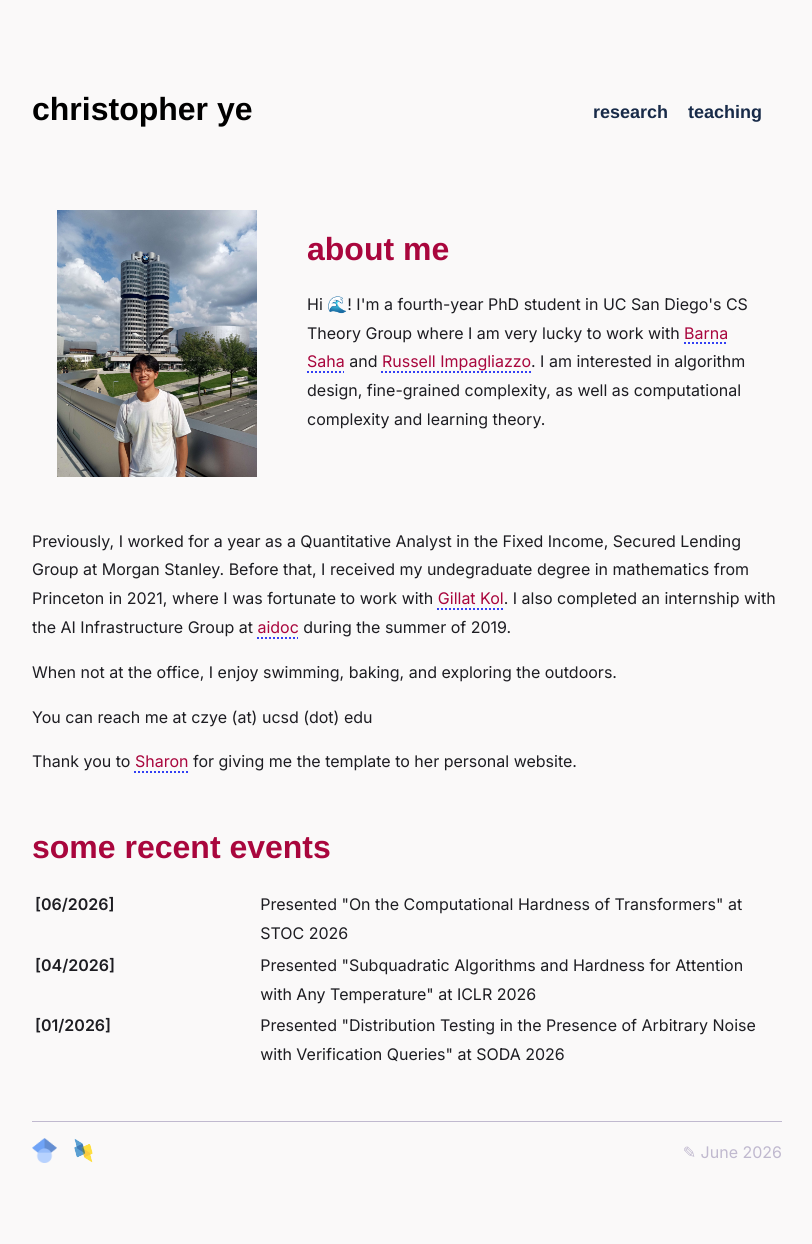
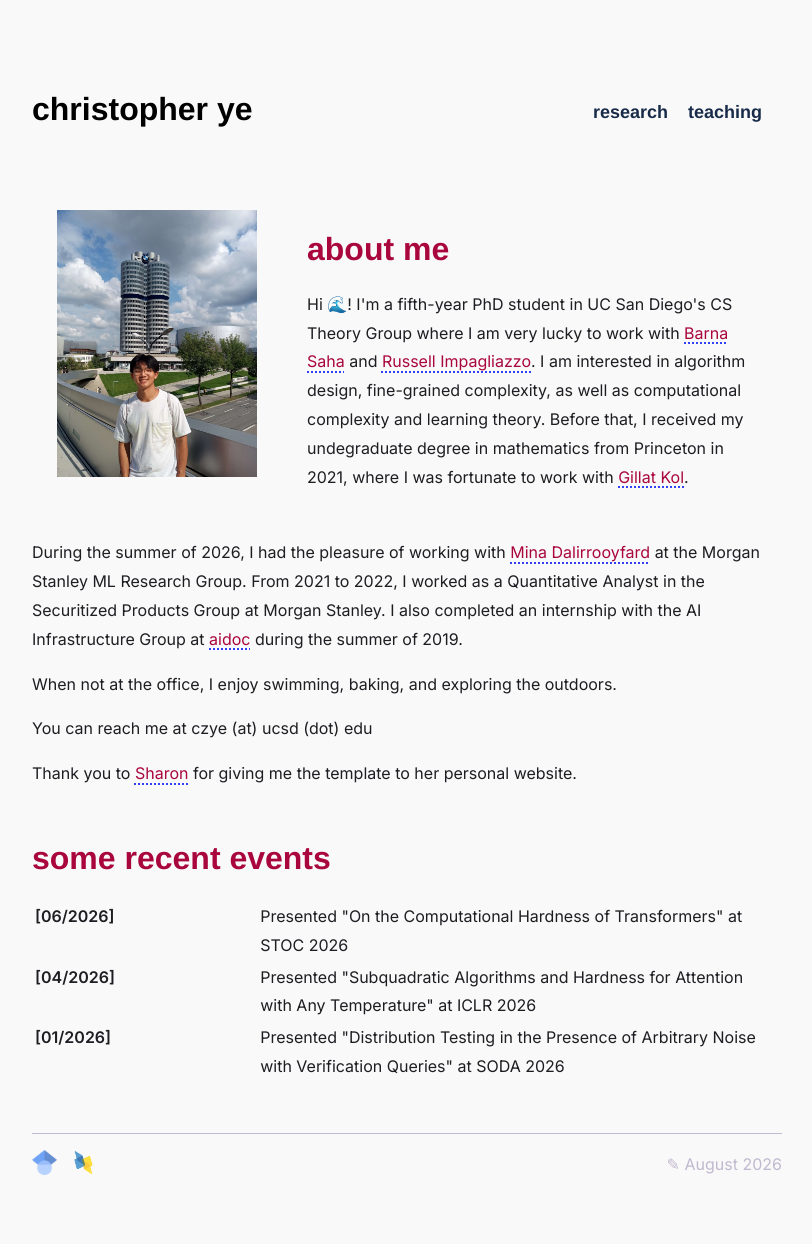
Before and after one commit to czye17/czye17.github.io, a Jekyll site: the page built from index.html, in a window 1280 px wide. Shown: the whole page, without its empty margins (233-1045 px from the left). Built offline with Jekyll 4.4.1, drawn with Linux system fonts in a browser that asks for light colours; some web fonts are replaced.

Commit message:
august_update

```diff
--- a/_includes/footer.html
+++ b/_includes/footer.html
@@ -2,6 +2,6 @@
 	<ul>
 		<li><a href="https://scholar.google.com/citations?user=WmAZ-WIAAAAJ&hl=en&authuser=1"><img src="imgs/gscholar.png" height="25px" alt="gscholar"></a></li>
         <li><a href="https://dblp.org/pid/304/2086.html"><img src="imgs/dblp.png" height="25px" alt="dblp"></a></li>
-		<li><span class="symbol"><a href="/">✎ June 2026</a></span></li>
+		<li><span class="symbol"><a href="/">✎ August 2026</a></span></li>
 	</ul>
 </footer>
--- a/index.html
+++ b/index.html
@@ -13,10 +13,12 @@ title: christopher ye
         <div class="about-desc">
             <h1>about me</h1>
             <p>
-                Hi 🌊! I'm a fourth-year PhD student in UC San Diego's CS Theory Group where I am very lucky to work with <a
+                Hi 🌊! I'm a fifth-year PhD student in UC San Diego's CS Theory Group where I am very lucky to work with <a
                 href="https://barnasaha.net">Barna Saha</a> and <a href="https://cseweb.ucsd.edu/~russell/">Russell
                 Impagliazzo</a>. I am interested in algorithm design, fine-grained complexity, as well as
                 computational complexity and learning theory.
+                Before that, I received my undegraduate degree in mathematics from Princeton in 2021, where I was fortunate to
+                work with <a href="https://www.cs.princeton.edu/people/profile/gkol">Gillat Kol</a>.
             </p>
         </div>
     </div>
@@ -26,19 +28,21 @@ title: christopher ye
 		<center><img src="imgs/profile.jpg" width="50%" alt="profile pic" title="profile"></center>
 		<h1>about me</h1>
 		<p>
-            Hi 🌊! I'm a fourth-year PhD student in UC San Diego's CS Theory Group where I am very lucky to work with <a
+            Hi 🌊! I'm a fifth-year PhD student in UC San Diego's CS Theory Group where I am very lucky to work with <a
             href="https://barnasaha.net">Barna Saha</a> and <a href="https://cseweb.ucsd.edu/~russell/">Russell
             Impagliazzo</a>. I am interested in algorithm design, fine-grained complexity, as well as
             computational complexity and learning theory.
+            Before that, I received my undegraduate degree in mathematics from Princeton in 2021, where I was fortunate to
+            work with <a href="https://www.cs.princeton.edu/people/profile/gkol">Gillat Kol</a>.
         </p>
 	</div>
 </div>
 
 <div class="about-row">
     <p>
-        Previously, I worked for a year as a Quantitative Analyst in the Fixed Income, Secured Lending Group at Morgan Stanley.
-        Before that, I received my undegraduate degree in mathematics from Princeton in 2021, where I was fortunate to
-        work with <a href="https://www.cs.princeton.edu/people/profile/gkol">Gillat Kol</a>.
+        During the summer of 2026, I had the pleasure of working with <a
+        href="https://people.csail.mit.edu/minadrf/">Mina Dalirrooyfard</a> at the Morgan Stanley ML Research Group.
+        From 2021 to 2022, I worked as a Quantitative Analyst in the Securitized Products Group at Morgan Stanley.
         I also completed an internship with the AI Infrastructure Group at <a href="https://www.aidoc.com">aidoc</a> during the summer of 2019.
     </p>
     <p>
```
Also changed, not shown: _data/research.yml (+8 -6 lines), Gemfile.lock.
